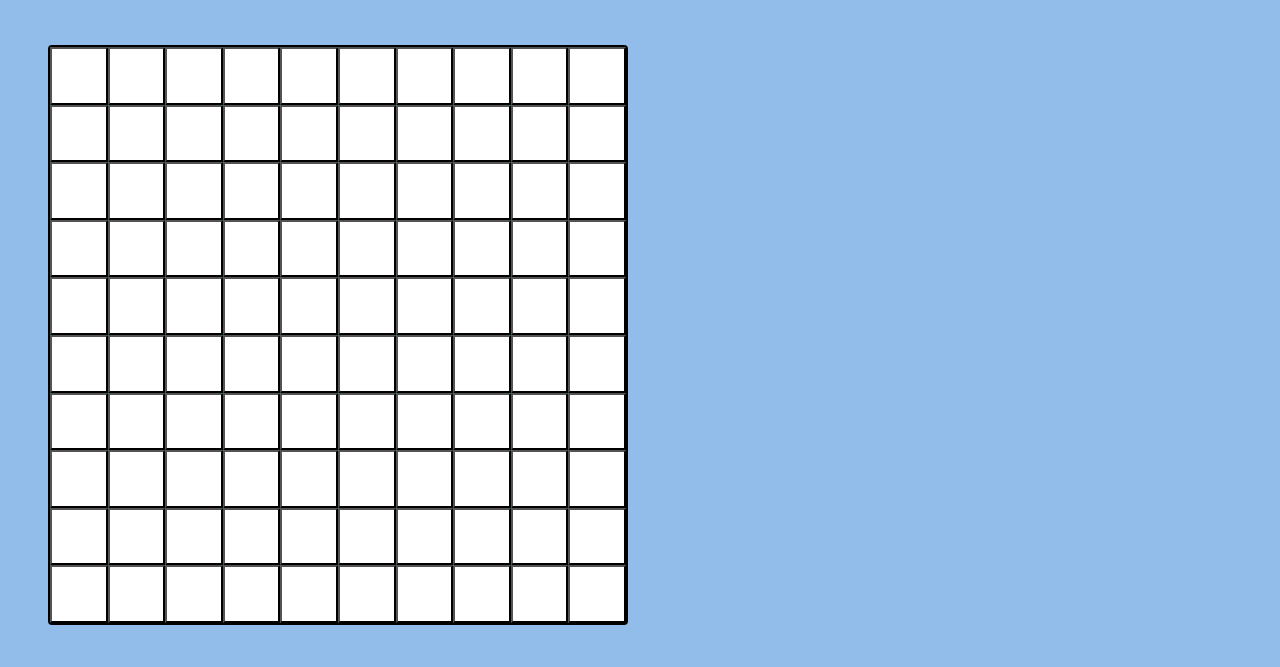
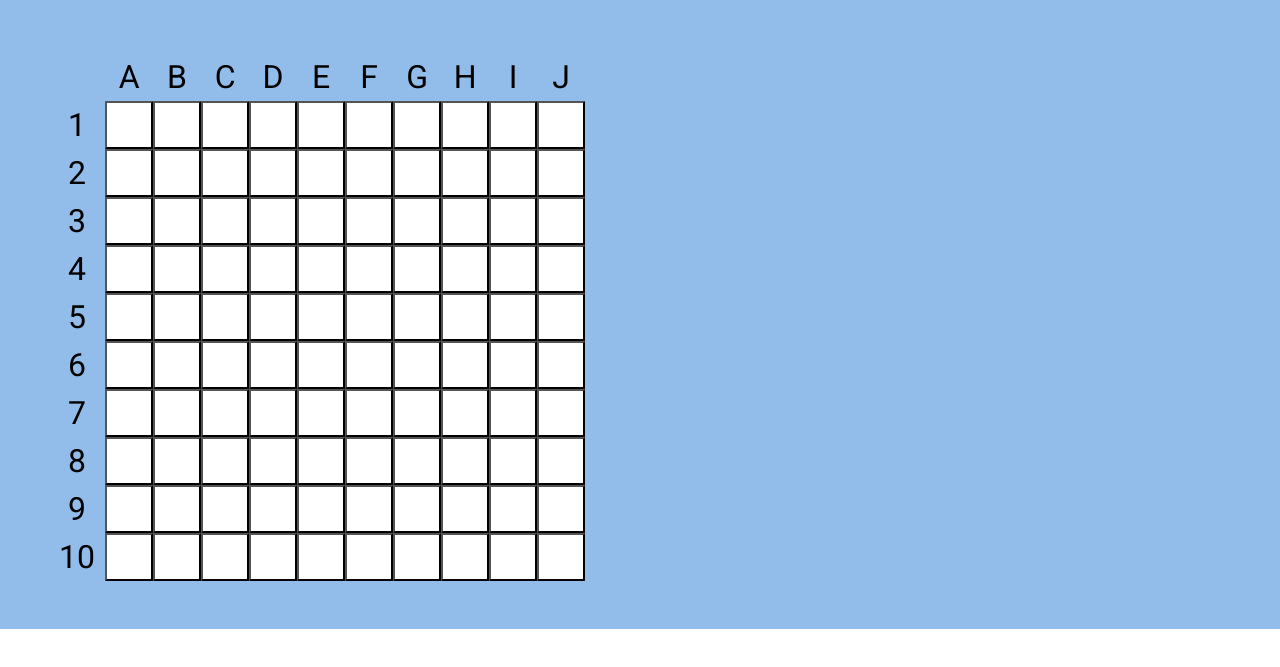
Before and after one commit to Andien99/odin-battleship, a website built with webpack: page src/template.html in a window 1280 px wide. Shown: the part 195-862 px from the top of the page. After the commit the page ends 824 px from the top, so only its background shows below. Built offline with nearby package versions, Linux system fonts and the light colour scheme.

Commit message:
Refactor: Instead of hardcoding the gameboard in HTML, the board is now generated using a module.

```diff
--- a/src/createGameboard.js
+++ b/src/createGameboard.js
@@ -1,21 +1,61 @@
 const { createCoordinateBtn } = require("./createGridButton");
 
 class gameboard {
-  constructor() {
+  constructor(playerType) {
     this.grid = [];
     this.missedAttacks = 0;
     this.ships = [];
     this.sunkedShips = null;
-    this.createGameboard();
+    this.createGameboard(playerType);
   }
 
-  createGameboard() {
+  createGameboard(playerType) {
     let self = this;
     let currentRow = 1;
     let rowLocation = ["A", "B", "C", "D", "E", "F", "G", "H", "I", "J"];
     let finalSet = [];
     let i = 0;
-    createGrid();
+    const mainContainer = document.getElementById("main-content");
+    let currentContainer = document.createElement("div");
+    mainContainer.appendChild(currentContainer);
+    let bufferDiv = document.createElement("div");
+    let labelXaxis = document.createElement("div");
+    labelXaxis.classList.add("x");
+    let labelYaxis = document.createElement("div");
+    labelYaxis.classList.add("y");
+    let playerGameboard = document.createElement("div");
+    if (playerType == "player") {
+      currentContainer.setAttribute("id", "player-1-container");
+      labelXaxis.setAttribute("id", "x-axis-player1");
+      labelXaxis.classList.add("axis");
+      labelYaxis.setAttribute("id", "y-axis-player1");
+      labelYaxis.classList.add("axis");
+      playerGameboard.classList.add("gameboard");
+      currentContainer.appendChild(bufferDiv);
+      currentContainer.appendChild(createLabel(labelXaxis));
+      currentContainer.appendChild(createLabel(labelYaxis));
+      currentContainer.appendChild(playerGameboard);
+      createGrid();
+    } else if (playerType == "player2") {
+      currentContainer.setAttribute("id", "player-2-container");
+      mainContainer.appendChild(currentContainer);
+    } else {
+      currentContainer.setAttribute("id", "cpu-container");
+      mainContainer.appendChild(currentContainer);
+    }
+
+    function createLabel(axis) {
+      for (let j = 0; j < 10; j++) {
+        let label = document.createElement("div");
+        if (axis.classList.contains("x")) {
+          label.textContent = rowLocation[j];
+        } else {
+          label.textContent = j + 1;
+        }
+        axis.appendChild(label);
+      }
+      return axis;
+    }
     function createGrid() {
       if (self.grid.length >= 10) {
         return self.grid;
@@ -27,7 +67,7 @@ class gameboard {
         currentRow += 1;
       }
       if (currentRow < 11) {
-        createCoordinateBtn(currentRow + rowLocation[i]);
+        createCoordinateBtn(playerGameboard, currentRow + rowLocation[i]);
         finalSet.push(new node([currentRow, rowLocation[i]], false, null));
       }
       i++;
--- a/src/createGridButton.js
+++ b/src/createGridButton.js
@@ -1,9 +1,8 @@
-const gameboard = document.getElementById("player-1");
-function createCoordinateBtn(coordinate) {
+function createCoordinateBtn(parent, coordinate) {
   let coordinateBtn = document.createElement("button");
   coordinateBtn.setAttribute("class", "coordinateBtn");
   coordinateBtn.setAttribute("id", coordinate);
-  gameboard.appendChild(coordinateBtn);
+  parent.appendChild(coordinateBtn);
 }
 
 export { createCoordinateBtn };
--- a/src/createPlayer.js
+++ b/src/createPlayer.js
@@ -1,9 +1,9 @@
 import { gameboard } from "./createGameboard";
 
 class player {
-  constructor(CPU = false) {
-    this.CPU = CPU;
-    this.gameboard = new gameboard();
+  constructor(playerType = "player1") {
+    this.playerType = playerType;
+    this.gameboard = new gameboard(this.playerType);
   }
 }
 
--- /dev/null
+++ b/src/displayRemainingShips.js
@@ -0,0 +1 @@
+function displayRemainingShips() {}
--- a/src/index.js
+++ b/src/index.js
@@ -2,4 +2,4 @@ import { gameboard } from "./createGameboard";
 import { player } from "./createPlayer";
 import "./style.css";
 
-const testPlayer = new player(false);
+const testPlayer = new player("player");
--- a/src/style.css
+++ b/src/style.css
@@ -107,25 +107,48 @@ header {
 }
 
 .gameboard {
+  padding: 0px;
   display: grid;
   grid-template-columns: repeat(10, 1fr);
   grid-template-rows: repeat(10, 1fr);
   justify-items: center;
   align-items: center;
+  height: fit-content;
+}
+
+.axis {
+  padding: 0px;
+  display: grid;
+  text-align: center;
+  font-size: 32px;
+  align-items: flex-end;
+}
+
+.x {
+  grid-template-columns: repeat(10, 1fr);
+}
+.y {
+  grid-template-rows: repeat(10, 1fr);
 }
 
 button:hover {
   background-color: #efefef;
 }
 
+#player-1-container {
+  display: grid;
+  grid-template-columns: 56px 1fr;
+  grid-template-rows: 56px 1fr;
+}
+
 #player-1 {
   background-color: aqua;
   border: 2px black solid;
-  border-radius: 4px;
 }
 .coordinateBtn {
   background-color: white;
-  height: 1.2em;
-  width: 1.2em;
+  height: 1em;
+  width: 1em;
+  padding: 0px;
   border-radius: 1px;
 }
--- a/src/template.html
+++ b/src/template.html
@@ -16,9 +16,7 @@
       </div>
     </div>
     <div id="main-content">
-      <div id="player-1" class="gameboard"></div>
-      <div class="remaining-ships"></div>
-      <div class="gameboard player-2"></div>
+      </div>
     </div>
   </body>
 </html>
```
